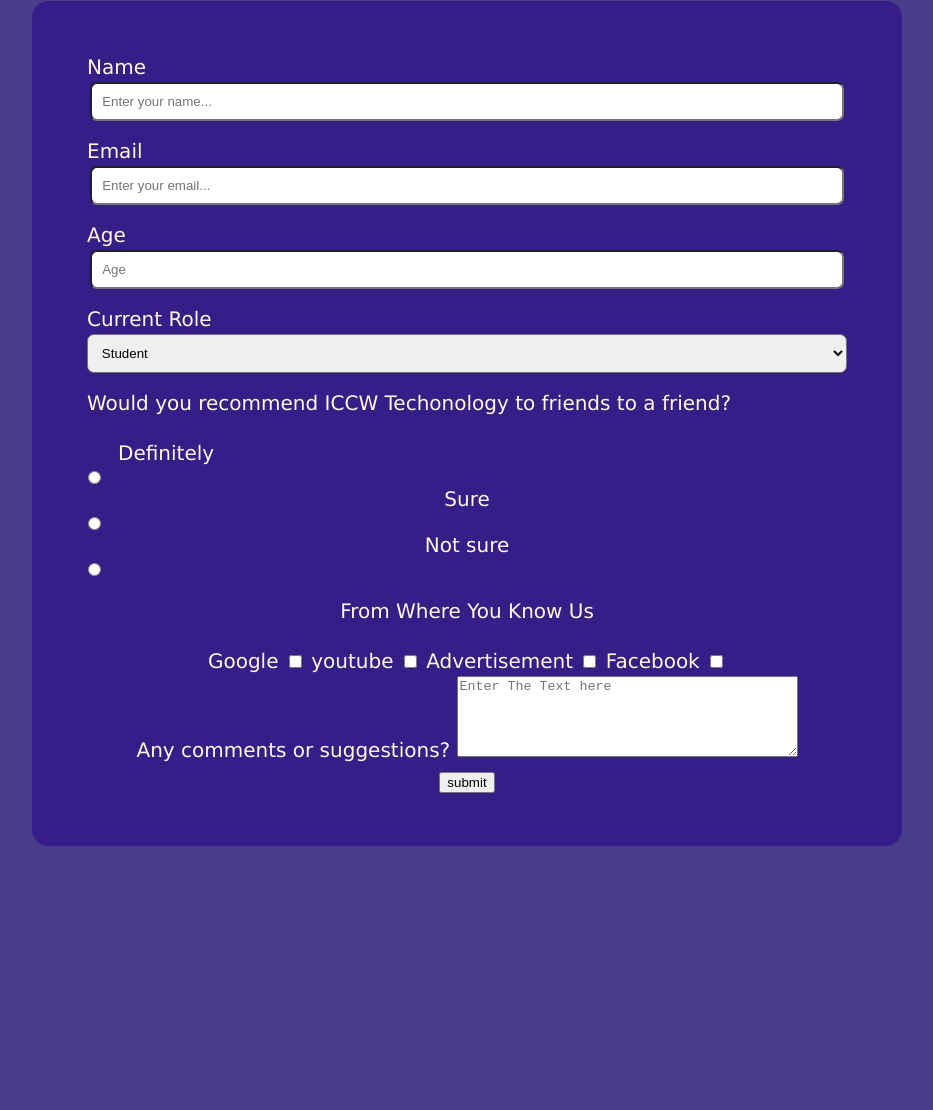
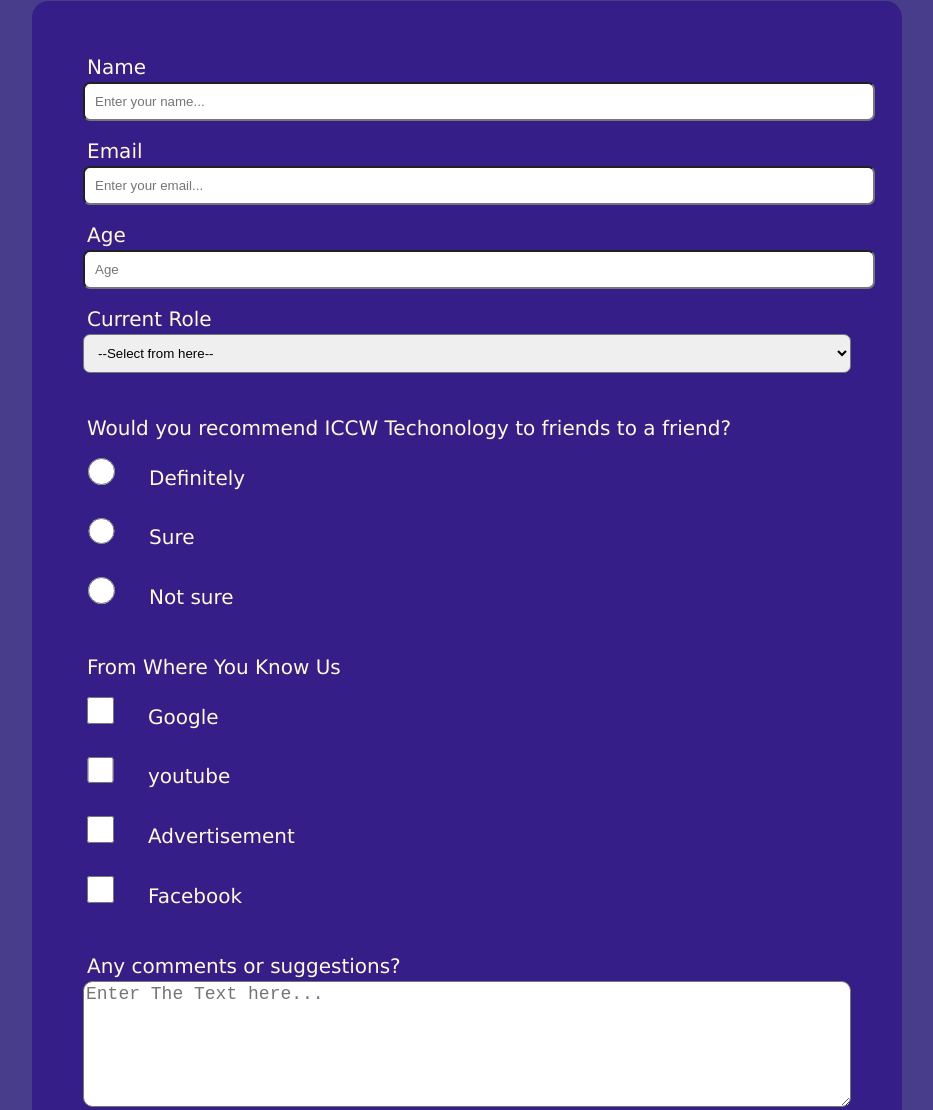
Before and after one commit to ibrajkhan/Survey-Form, a plain HTML site: page index.html in a window 1280 px wide. Shown: the part 212-1322 px from the top of the page, without its empty margins (173-1106 px from the left). Before the commit the page ends 1058 px from the top, so only its background shows below. Drawn offline with Linux system fonts and the light colour scheme.

Commit message:
Aligin Items through css

```diff
--- a/index.html
+++ b/index.html
@@ -15,20 +15,21 @@
         <form action="" id="survey-form">
             <div>
                 <label for="name" id="top">Name</label>
-                <input type="text" id="name" name="Name" placeholder="Enter your name...">
+                <input type="text" id="name" name="Name" class="field" placeholder="Enter your name...">
             </div>
             <div>
-                <label for="email" id="two">Email</label>
-                <input type="email" name="Email" id="email" placeholder="Enter your email..." required>
+                <label for="email" class="label">Email</label>
+                <input type="email" name="Email" id="email" class="field" placeholder="Enter your email..." required>
             </div>
             <div>
-                <label for="number" id="three">Age</label>
-                <input type="number" name="Age" placeholder="Age"
+                <label for="number" class="label">Age</label>
+                <input type="number" class="field" name="Age" placeholder="Age"
                 id="number" min="10" max="65">
             </div>
             <div>
-               <label for="dropdown" id="forth">Current Role</label>
-               <select name="Current role" id="dropdown">
+               <label for="dropdown" class="label">Current Role</label>
+               <select name="Current role" id="dropdown" class="field">
+                  <option  label="--Select from here--"></option>
                    <option value="Student" label="Student"></option>
                    <option value="Full time Job " label="Full Time"></option>
                    <option value="Full time Learner" label="Full time Learner"></option>
@@ -39,32 +40,34 @@
              <div>
                  <P id="para">Would you recommend ICCW Techonology to friends to a friend?</P>
                  <div id="rad">
-                    <label for="Definitely" id="def">Definitely</label>
                     <input type="radio" name="Recommend to friends" id="Definitely" value="Definitely">
-                    <label for="Sure">Sure</label>
+                    <label for="Definitely" class="container">Definitely</label><br>
                     <input type="radio" name="Recommend to friends" id="Sure" value="Sure">
-                    <label for="Note sure">Not sure</label>
+                    <label for="Sure" class="container">Sure</label><br>
                     <input type="radio" name="Recommend to friends" id="Note sure" value="Note sure">
+                    <label for="Note sure" class="container">Not sure</label><br>
                  </div>
+                </div>
 
             </div>
-            <div>
-                 <p>From Where You Know Us</p>
-                <label for="google">Google</label>
+
+            <p id="para">From Where You Know Us</p>
+             <div id="rad">
                 <input type="checkbox" name="origin" value="goolge" id="google">
-                <label for="youtube">youtube</label>
+                <label for="google" class="container" >Google</label><br>
                 <input type="checkbox" name="origin" value="youtube" id="youtube">
-                <label for="Advertisement">Advertisement</label>
+                <label for="youtube" class="container">youtube</label><br>
                 <input type="checkbox" name="origin" value="Advertisement" id="Advertisement">
-                <label for="Facebook">Facebook</label>
+                <label for="Advertisement" class="container">Advertisement</label><br>
                 <input type="checkbox" name="origin" value="Facebook" id="Facebook">
-            </div>
-            <div>
-                <label for="textarea">Any comments or suggestions?</label>
-               <textarea name="textarea" id="textarea" cols="40" rows="5" placeholder="Enter The Text here"></textarea>
+                <label for="Facebook" class="container">Facebook</label><br>
+             </div>
+            <div id="texta">
+                <label for="textarea" id="para">Any comments or suggestions?</label>
+               <textarea name="textarea" id="textarea" cols="40" rows="5" placeholder="Enter The Text here..."></textarea>
             </div>
              <div>
-                <input type="submit" value="submit">
+                <input type="submit" value="Submit" id="submit">
              </div>
         </form>
     </main>
--- a/style.css
+++ b/style.css
@@ -40,9 +40,9 @@ span{
     margin-top: 50px;
     padding: 50px;
 }
-#name{
+.field{
     padding: 10px;
-    width: 95%;
+    width: 100%;
     border-radius: 1ex;
     display: block;
     margin: auto;
@@ -51,38 +51,7 @@ span{
     display: flex;
     margin-left: 4px;
 }
-#email{
-    padding: 10px;
-    width: 95%;
-    border-radius: 1ex;
-    display: block;
-    margin: auto;
-}
-#two{
-    display: flex;
-    margin-left: 4px;
-    margin-top: 15px;
-}
-#number{
-    padding: 10px;
-    width: 95%;
-    border-radius: 1ex;
-    display: block;
-    margin: auto;
-}
-#three{
-    display: flex;
-    margin-left: 4px;
-    margin-top: 15px;
-}
-#dropdown{
-    padding: 10px;
-    width: 99%;
-    border-radius: 1ex;
-    display: block;
-    margin: auto;
-}
-#forth{
+.label{
     display: flex;
     margin-left: 4px;
     margin-top: 15px;
@@ -90,12 +59,45 @@ span{
 #para{
     display: flex;
     margin-left: 4px;
-    margin-top: 15px
+    margin-top: 40px
 }
-[type=radio]{
-    display: block;
+#rad{
+   text-align: start;
+   margin-top: -30px;
 }
-#def{
-    display: flex;
-    margin-left: 35px;
+input[type=radio]{
+    margin-top: 25px;
+     width: 2em;
+     height: 2em;
 }
+.container{
+   padding-left: 25px;
+   padding-bottom: em;
+}
+input[type=checkbox]{
+    margin-top: 25px;
+     width: 2em;
+     height: 2em;
+}
+#texta{
+   display: flex;
+   flex-direction: column;
+}
+#textarea{
+   height: 120px;
+   border-radius: 1ex;
+   font-size: 18px;
+}
+#submit{
+ height: 60px;
+ margin-top:30px ;
+ width: 100%;
+ border-radius: 1ex;
+ font-size: 22px;
+ border: 3px solid #D81159;
+}
+#submit:hover{
+    background-color:#D81159;
+    color: cornsilk;
+    font-weight: bolder;
+}
```
